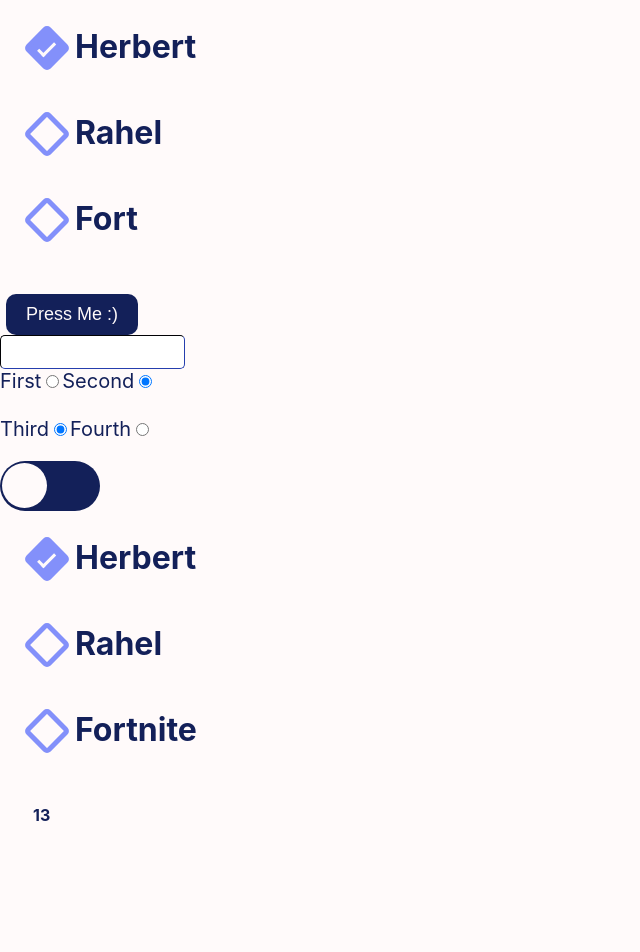
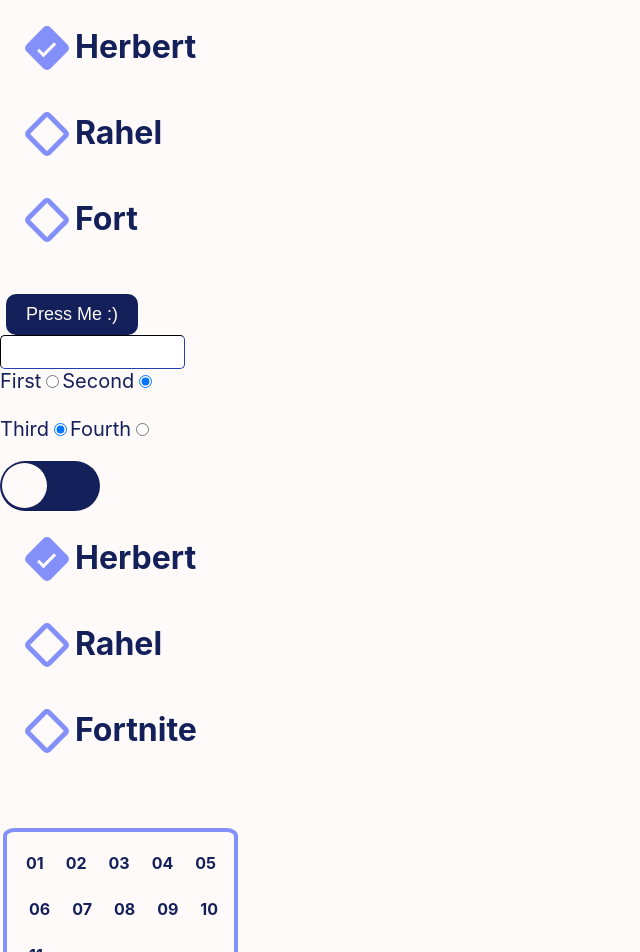
Before and after one commit to lucaskronlachner/installations-tool-infoniqa, a React (Create React App) app in the folder infoniqa-installation-tool/: page / in a window 1280 px wide. Shown: the top 952 px of the page, without its empty margins (0-640 px from the left). Before the commit the page ends 833 px from the top, so only its background shows below. Built offline with nearby package versions, Linux system fonts and the light colour scheme.

Commit message:
Inital DatePickerChanges

```diff
--- a/infoniqa-installation-tool/src/components/DatePicker/DatePickerComp.js
+++ b/infoniqa-installation-tool/src/components/DatePicker/DatePickerComp.js
@@ -5,8 +5,8 @@
 
 const Date_PickerComp = () => {
     return(
-    <div className='container'>
-        <DayComponent DayNumber='13' ident={1} _isSelected={false}/>
+    <div className='container month_Container'>
+        <MonthComponent ident={"A"} DayList={[1,2,3,4,5,6,7,8,9,10,11]}/>
     </div>
     )
 }
@@ -15,33 +15,85 @@
 
     constructor(props){
         super(props)
-        const _isSelected = props._isSelected;
+        this._isSelected = props._isSelected;
+        this.counter = props.counter
+        this.listLength = props.listLength;
     }
 
     UpdateStyle = () => {
-        let element = document.getElementById(`${this.props.ident}DayComp`)
-        if(this._isSelected){
-            element.style.backgroundColor = "var(--cornflower-blue)"
-        }else{
-            element.style.backgroundColor = "transparent"
-        }
+            let element = document.getElementById(`${this.props.ident}DayComp`)
+            if(this._isSelected){
+                element.style.backgroundColor = "var(--cornflower-blue)"
+            }else{
+                element.style.backgroundColor = "var(--snow-white)"
+            }
     }
 
     HandleClick = () => {
-        this._isSelected = !this._isSelected
+        if(!this.props.getChecked()){
+            this._isSelected = true
+            this.props.setChecked()
+        }
+
+        if(this._isSelected && this.props.getChecked()){
+            this.props.setChecked()
+            this._isSelected = false
+        }
         this.UpdateStyle()
     }
 
     render(){
+        this.counter += 1
+        this.breakStatment = (this.counter % this.listLength) === 0 ? <br className='breakLines'></br> : null
         return(
             <div className='container'>
                 <div id={`${this.props.ident}DayComp`} className='dayComp' onClick={this.HandleClick}>
-                    {this.props.DayNumber}
+                    {
+                    this.props.DayNumber
+                    }
                 </div>
+                {this.breakStatment}
             </div>
         )
     }
 }
 
+class MonthComponent extends React.Component{
+    constructor(props){
+        super(props)
+        this.check = this.check.bind(this)
+        this.getcheck = this.getcheck.bind(this)
+        this.state = {
+            hasChecked: false,
+        }
+    }
+
+    check(){
+        this.setState({hasChecked:!this.state.hasChecked})
+    }
+
+    getcheck(){
+        return this.state.hasChecked
+    }
+
+    render(){
+
+        this.props.DayList.forEach((element, index) => {
+            element = `${element}`
+            if(element.length === 1){
+                element = `0${element}`
+            }
+            this.props.DayList[index] = element
+        });
+
+        return(
+            <div>
+                {this.props.DayList.map((item, index) => (<DayComponent key={index + 0} counter={index} ident={`${this.props.ident}${index}`} DayNumber={item} listLength={5} setChecked={this.check} getChecked={this.getcheck}/>))}
+            </div>
+        )
+    }
+
+}
+
 
 export default Date_PickerComp
--- a/infoniqa-installation-tool/src/components/DatePicker/DatePickerStyle.css
+++ b/infoniqa-installation-tool/src/components/DatePicker/DatePickerStyle.css
@@ -1,12 +1,12 @@
 @import url("../../App.css");
 
 .dayComp{
-    border-radius: 50%;
-    margin: 1em;
-    display: inline;
-    width: fit-content;
-    height: fit-content;
-    padding: 0.5em;
+    border-radius: 100%;
+    background-color: var(--snow-white);
+    margin-top: 5px;
+    margin-bottom: 5px;
+    display: inline-block;
+    padding: .5em;
     font-weight: bold;
     border-width: 0px;
     border-color: var(--cornflower-blue);
@@ -16,7 +16,8 @@
 
 .dayComp:hover{
     border-width: 3.2px;
-    margin: 0.95em;
+    margin-top: 0.95em;
+    margin-bottom: 0.95em;
     transition: border-width 0.2s;
 }
 
@@ -29,3 +30,19 @@
     margin: 3px;
     display: inline;
 }
+
+.breakLines{
+    margin-top: 0.5em;
+    margin-bottom: 0.5em;
+}
+
+.month_Container{
+    display: flex;
+    width: max-content;
+    height: max-content;
+    border-radius: 5%;
+    border-style: solid;
+    border-width: 4px;
+    padding: 0.5em;
+    border-color: var(--cornflower-blue);
+}
```
